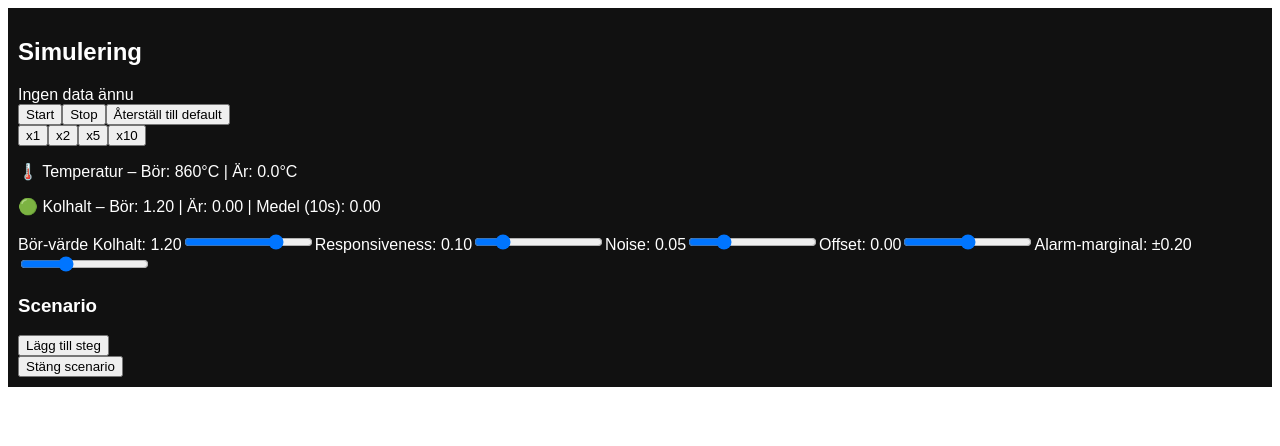
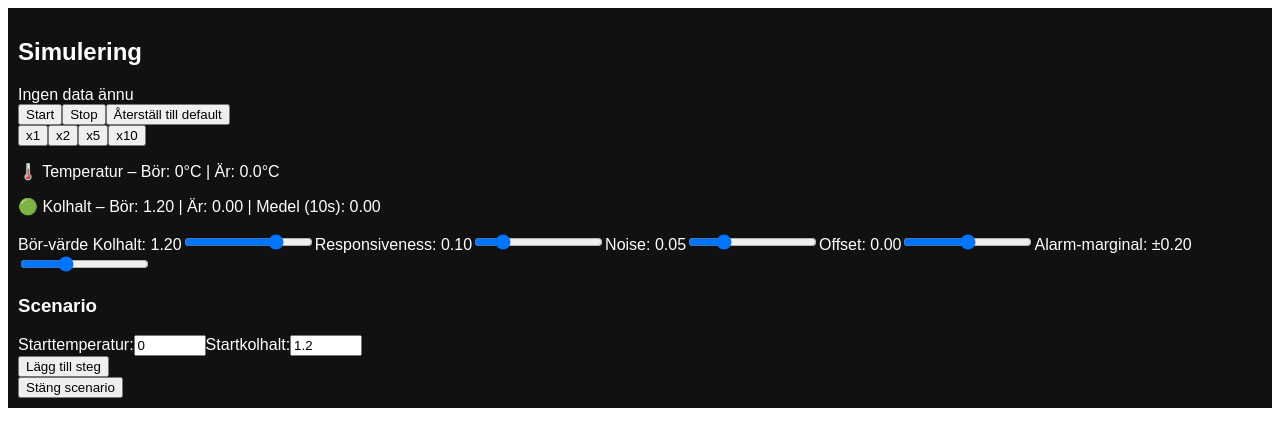
Before and after one commit to kim-kristiansson/ocss-curves, a React (Vite) app in the folder ocss-curves/: page / in a window 1280 px wide. Both pictures are taken after a click on the button "Skapa scenario". Shown: the top 446 px of the page. Built offline with nearby package versions, Linux system fonts and the light colour scheme.

Commit message:
feat: configure starting values for scenarios

```diff
--- a/ocss-curves/src/App.tsx
+++ b/ocss-curves/src/App.tsx
@@ -1,5 +1,5 @@
 import { useState, useRef, useEffect, useMemo } from "react";
-import { useSimulation, type ScenarioStep } from "./hooks/useSimulation";
+import { useSimulation, type Scenario, DEFAULTS } from "./hooks/useSimulation";
 import Chart from "./components/Chart";
 import Controls from "./components/Controls";
 import Sliders from "./components/Sliders";
@@ -7,23 +7,32 @@ import Alarm from "./components/Alarm";
 import ScenarioEditor from "./components/ScenarioEditor";
 
 export default function App() {
-    const [scenario, setScenario] = useState<ScenarioStep[]>([]);
+    const [scenario, setScenario] = useState<Scenario>({
+        startTemp: 0,
+        startCarbon: DEFAULTS.carbonTarget,
+        steps: [],
+    });
     const [editingScenario, setEditingScenario] = useState(false);
-    const sim = useSimulation(860, 100, scenario);
+    const sim = useSimulation(
+        scenario.startTemp,
+        scenario.startCarbon,
+        100,
+        scenario.steps
+    );
 
     const scenarioPoints = useMemo(() => {
         const times = new Set<number>();
         times.add(0);
-        scenario.forEach((s) => {
+        scenario.steps.forEach((s) => {
             times.add(s.start);
             times.add(s.start + s.duration);
         });
         const sorted = [...times].sort((a, b) => a - b);
         const pts: { time: number; temperature: number; carbon: number }[] = [];
         sorted.forEach((t) => {
-            let temp = 0;
-            let carbon = 0;
-            scenario.forEach((s) => {
+            let temp = scenario.startTemp;
+            let carbon = scenario.startCarbon;
+            scenario.steps.forEach((s) => {
                 const start = s.start;
                 if (t < start) return;
                 const progress = Math.min(1, (t - start) / Math.max(1, s.duration));
--- a/ocss-curves/src/components/ScenarioEditor.tsx
+++ b/ocss-curves/src/components/ScenarioEditor.tsx
@@ -1,31 +1,76 @@
-import { type ScenarioStep, DEFAULTS } from "../hooks/useSimulation";
+import { type ScenarioStep, DEFAULTS, type Scenario } from "../hooks/useSimulation";
 
 type Props = {
-    scenario: ScenarioStep[];
-    setScenario: (steps: ScenarioStep[]) => void;
+    scenario: Scenario;
+    setScenario: (s: Scenario) => void;
 };
 
 export default function ScenarioEditor({ scenario, setScenario }: Props) {
     const updateStep = (index: number, changes: Partial<ScenarioStep>) => {
-        const updated = scenario.map((s, i) =>
+        const updated = scenario.steps.map((s, i) =>
             i === index ? { ...s, ...changes } : s
         ) as ScenarioStep[];
-        setScenario(updated);
+        setScenario({ ...scenario, steps: updated });
     };
 
     const addStep = () =>
-        setScenario([
+        setScenario({
             ...scenario,
-            { type: "carbon", start: 0, duration: 10, from: 0, to: 0 } as ScenarioStep,
-        ]);
+            steps: [
+                ...scenario.steps,
+                {
+                    type: "carbon",
+                    start: 0,
+                    duration: 10,
+                    from: scenario.startCarbon,
+                    to: scenario.startCarbon,
+                } as ScenarioStep,
+            ],
+        });
 
     const removeStep = (index: number) =>
-        setScenario(scenario.filter((_, i) => i !== index));
+        setScenario({
+            ...scenario,
+            steps: scenario.steps.filter((_, i) => i !== index),
+        });
 
     return (
         <div className="scenario-editor">
             <h3>Scenario</h3>
-            {scenario.map((step, i) => (
+            <div className="field-pair">
+                <label>
+                    Starttemperatur:
+                    <input
+                        type="number"
+                        min={0}
+                        max={1600}
+                        value={scenario.startTemp}
+                        onChange={(e) =>
+                            setScenario({
+                                ...scenario,
+                                startTemp: +e.target.value,
+                            })
+                        }
+                    />
+                </label>
+                <label>
+                    Startkolhalt:
+                    <input
+                        type="number"
+                        step={0.01}
+                        min={0}
+                        max={1.6}
+                        value={scenario.startCarbon}
+                        onChange={(e) =>
+                            setScenario({
+                                ...scenario,
+                                startCarbon: +e.target.value,
+                            })
+                        }
+                    />
+                </label>
+            </div>
+            {scenario.steps.map((step, i) => (
                 <div key={i} className="scenario-step">
                     <label>
                         Typ:
--- a/ocss-curves/src/hooks/useSimulation.ts
+++ b/ocss-curves/src/hooks/useSimulation.ts
@@ -35,6 +35,12 @@ export type ScenarioStep =
           };
       };
 
+export type Scenario = {
+    startTemp: number;
+    startCarbon: number;
+    steps: ScenarioStep[];
+};
+
 export const DEFAULTS = {
     carbonTarget: 1.2,
     responsiveness: 0.1,
@@ -45,6 +51,7 @@ export const DEFAULTS = {
 
 export function useSimulation(
     initialTemp: number = 860,
+    initialCarbon: number = DEFAULTS.carbonTarget,
     stepMs: number = 100,
     scenario: ScenarioStep[] = []
 ) {
@@ -59,12 +66,20 @@ export function useSimulation(
     useEffect(() => {
         targetTempRef.current = targetTemp;
     }, [targetTemp]);
+    useEffect(() => {
+        targetTempRef.current = initialTemp;
+        setTargetTemp(initialTemp);
+    }, [initialTemp]);
 
-    const [carbonTarget, setCarbonTarget] = useState(DEFAULTS.carbonTarget);
+    const [carbonTarget, setCarbonTarget] = useState(initialCarbon);
     const carbonTargetRef = useRef(carbonTarget);
     useEffect(() => {
         carbonTargetRef.current = carbonTarget;
     }, [carbonTarget]);
+    useEffect(() => {
+        carbonTargetRef.current = initialCarbon;
+        setCarbonTarget(initialCarbon);
+    }, [initialCarbon]);
     const [currentTemp, setCurrentTemp] = useState(0);
     const [currentCarbon, setCurrentCarbon] = useState(0);
     const [avgCarbon, setAvgCarbon] = useState(0);
@@ -275,6 +290,10 @@ export function useSimulation(
             setData([]);
             simTimeRef.current = 0;
             noiseStateRef.current = 0;
+            targetTempRef.current = initialTemp;
+            setTargetTemp(initialTemp);
+            carbonTargetRef.current = initialCarbon;
+            setCarbonTarget(initialCarbon);
             setRunning(true);
             setAlarm(false);
             setAlarmEvents([]);
```
